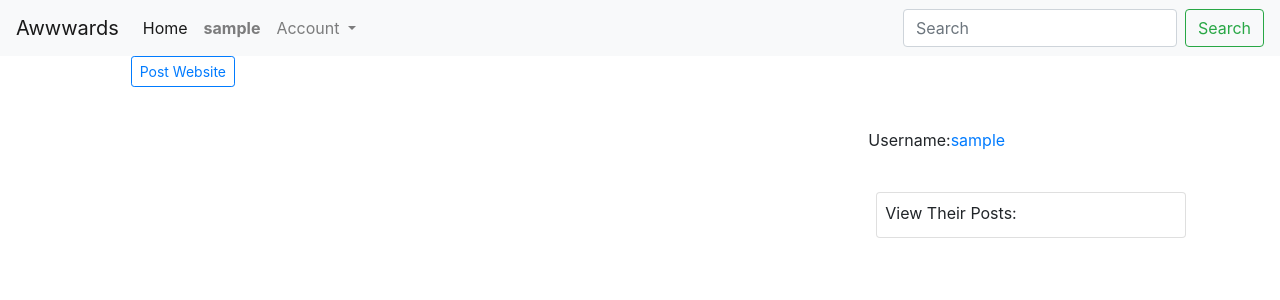
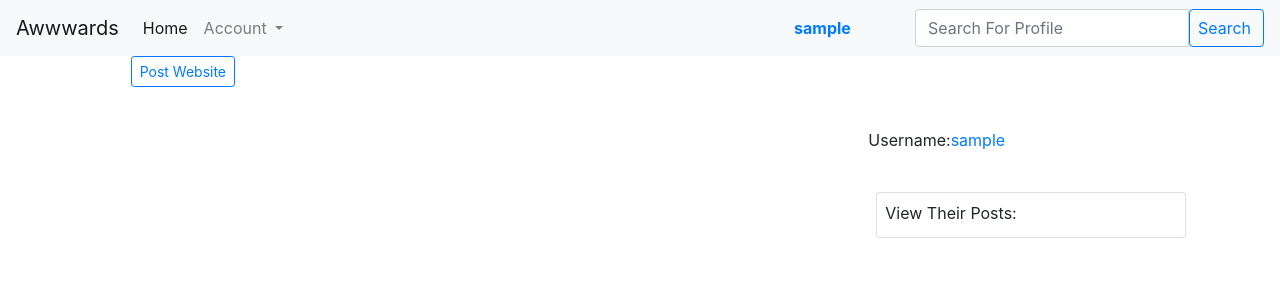
Before and after one commit to Nelly-ayebale/awwwards, a Django app: page / in a window 1280 px wide. Shown: the top 300 px of the page. Run offline with Django 3.2, Linux system fonts and the light colour scheme; the visitor is signed in with stand-in values (Sample User, id 1); data comes from the database, SQL or seed files in the repository; data that the repository does not hold is empty; some libraries are stand-ins or nearby versions.

Commit message:
Implemented a search functionality and formatted the navbar.html

```diff
--- a/awards/templates/awards/search.html
+++ b/awards/templates/awards/search.html
@@ -1,4 +1,4 @@
-{%extends 'instagrams/base.html'%}
+{%extends 'awards/base.html'%}
 {% block content %}
 <div class="container">
 
--- a/awards/templates/navbar.html
+++ b/awards/templates/navbar.html
@@ -11,11 +11,7 @@
                 <a class="nav-link" href="{%url 'home' %}">Home <span class="sr-only">(current)</span></a>
 
             </li>
-            <li>
-                <a class="nav-link" href="{%url 'profile' user.username %}"
-                    style="font-weight: bold;"><span>{{ user.username }}</span></a>
 
-            </li>
             {% if user.is_authenticated %}
             <li class="nav-item dropdown">
                 <a class="nav-link dropdown-toggle" href="#" id="navbarDropdown" role="button" data-toggle="dropdown"
@@ -41,9 +37,21 @@
 
             {% endif %}
         </ul>
-        <form class="form-inline my-2 my-lg-0">
-            <input class="form-control mr-sm-2" type="search" placeholder="Search" aria-label="Search">
-            <button class="btn btn-outline-success my-2 my-sm-0" type="submit">Search</button>
+        <div class="navbar-right mr-5">
+
+            <a class="nav-link" href="{%url 'profile' user.username %}"
+                style="font-weight: bold;"><span>{{ user.username }}</span></a>
+
+        </div>
+        <form class="navbar-form" role="search" action="{% url 'search' %}">
+
+            <div class="input-group">
+                <input type="text" class="form-control" placeholder="Search For Profile" name="profile">
+                <div class="input-group-btn">
+                    <button class="btn btn-outline-primary pl-2" type="submit">Search</button>
+                </div>
+            </div>
+
         </form>
     </div>
 </nav>
```
